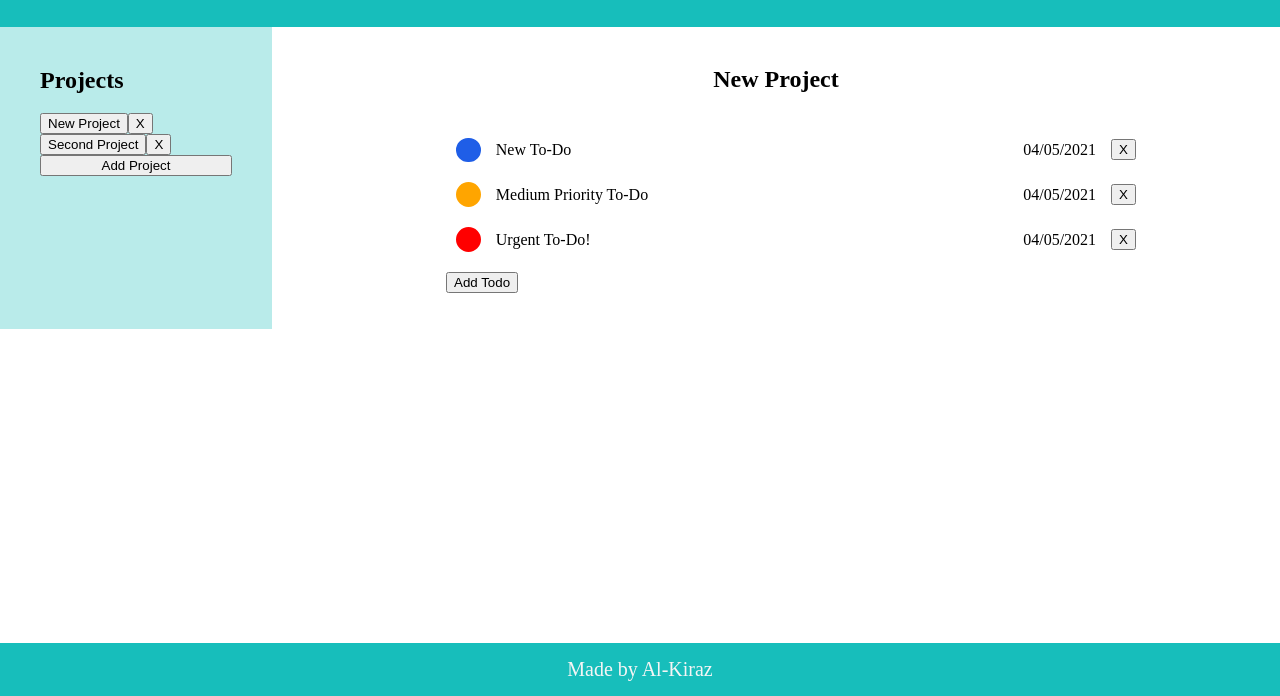
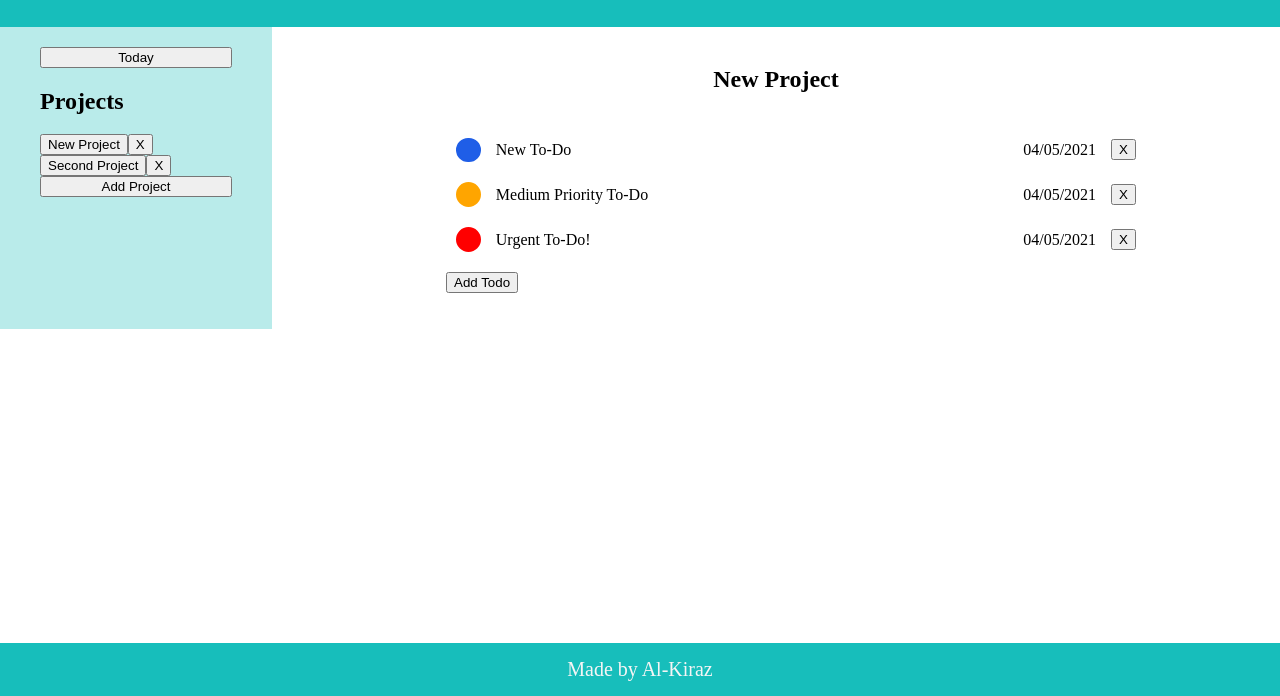
Before and after one commit to Akirazian/todo-list, a plain HTML site: page index.html in a window 1280 px wide. Shown: the part 104-800 px from the top of the page. Drawn offline with Linux system fonts and the light colour scheme.

```diff
--- a/index.html
+++ b/index.html
@@ -12,6 +12,7 @@
   </header>
   <main>
     <div class="project-sidebar" id="project-sidebar">
+      <button class="project-list-item" id="today-todos-button">Today</button>
       <h2>Projects</h2>
       <div id="project-list-container" class="project-list-container"></div>
       <button class="add-button" id="add-project-button">Add Project</button>
```
